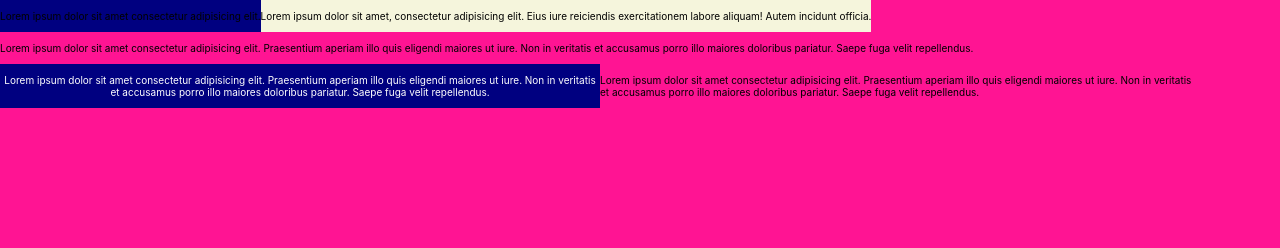
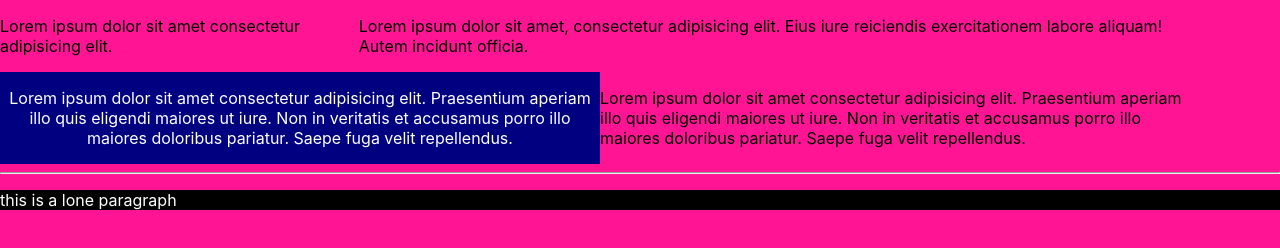
Before and after one commit to tuf75588/css-stacking-context, a website built with Parcel: page index.html in a window 1280 px wide. Built offline with nearby package versions, Linux system fonts and the light colour scheme.

Commit message:
some more stuff

```diff
--- a/index.html
+++ b/index.html
@@ -9,21 +9,13 @@
   </head>
   <body>
     <div class="flex-container">
-      <div class="one">
-        <p>Lorem ipsum dolor sit amet consectetur adipisicing elit.</p>
-      </div>
-      <div class="two">
-        <p>
-          Lorem ipsum dolor sit amet, consectetur adipisicing elit. Eius iure
-          reiciendis exercitationem labore aliquam! Autem incidunt officia.
-        </p>
-      </div>
+      <p>Lorem ipsum dolor sit amet consectetur adipisicing elit.</p>
+
+      <p>
+        Lorem ipsum dolor sit amet, consectetur adipisicing elit. Eius iure
+        reiciendis exercitationem labore aliquam! Autem incidunt officia.
+      </p>
     </div>
-    <p>
-      Lorem ipsum dolor sit amet consectetur adipisicing elit. Praesentium
-      aperiam illo quis eligendi maiores ut iure. Non in veritatis et accusamus
-      porro illo maiores doloribus pariatur. Saepe fuga velit repellendus.
-    </p>
     <div class="separate">
       <div class="inner">
         <p>
@@ -40,5 +32,11 @@
         repellendus.
       </p>
     </div>
+
+    <hr />
+
+    <section class="outer-flex">
+      <p class="inner-p">this is a lone paragraph</p>
+    </section>
   </body>
 </html>
--- a/style.css
+++ b/style.css
@@ -5,7 +5,7 @@ body {
     Ubuntu, Cantarell, 'Open Sans', 'Helvetica Neue', sans-serif;
   box-sizing: border-box;
   background: deeppink;
-  font-size: 10px;
+  font-size: 16px;
 }
 
 .flex-container {
@@ -35,3 +35,10 @@ body {
   color: white;
   text-align: center;
 }
+
+.outer-flex {
+  color: white;
+}
+.inner-p {
+  background: black;
+}
```
